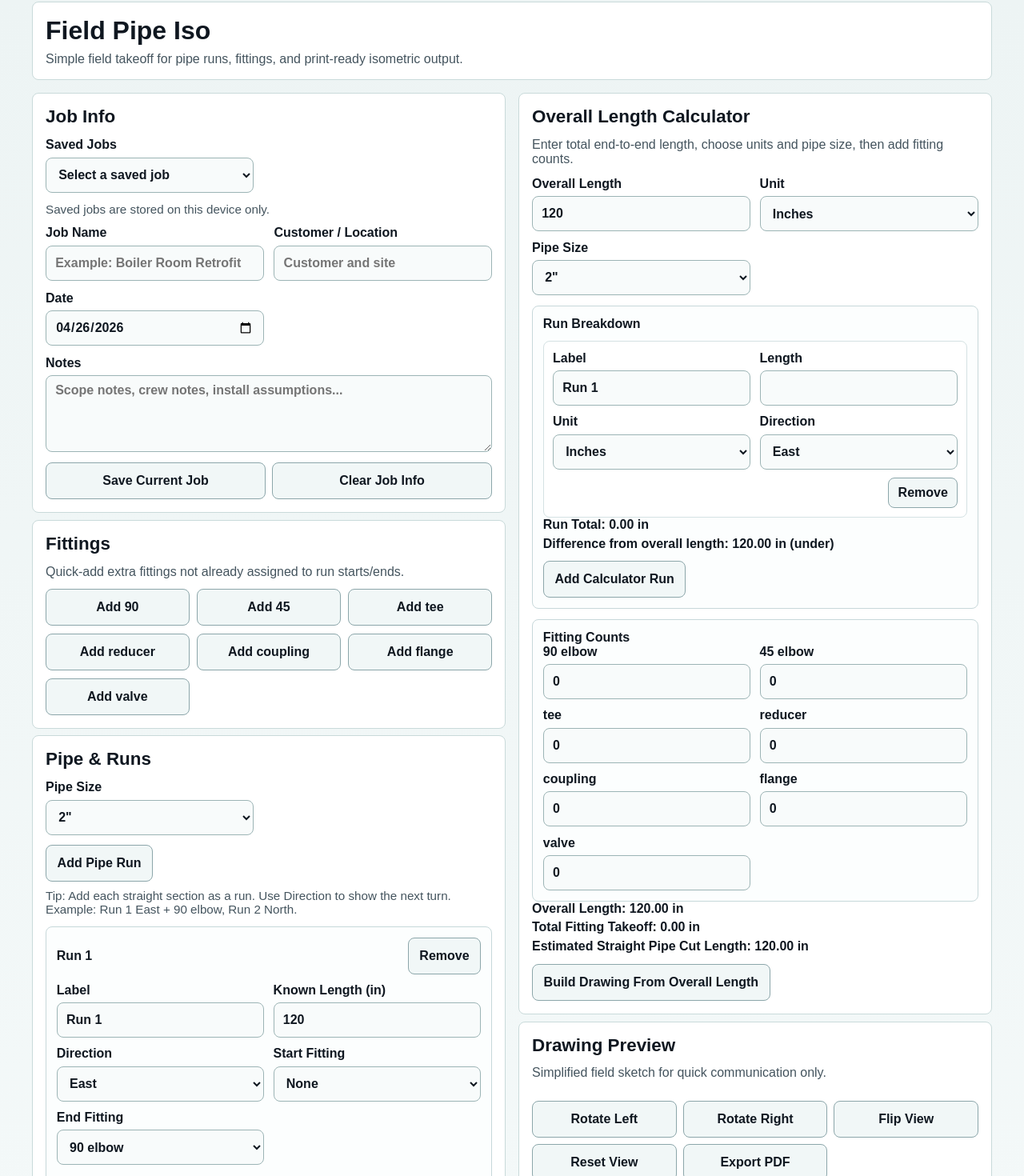
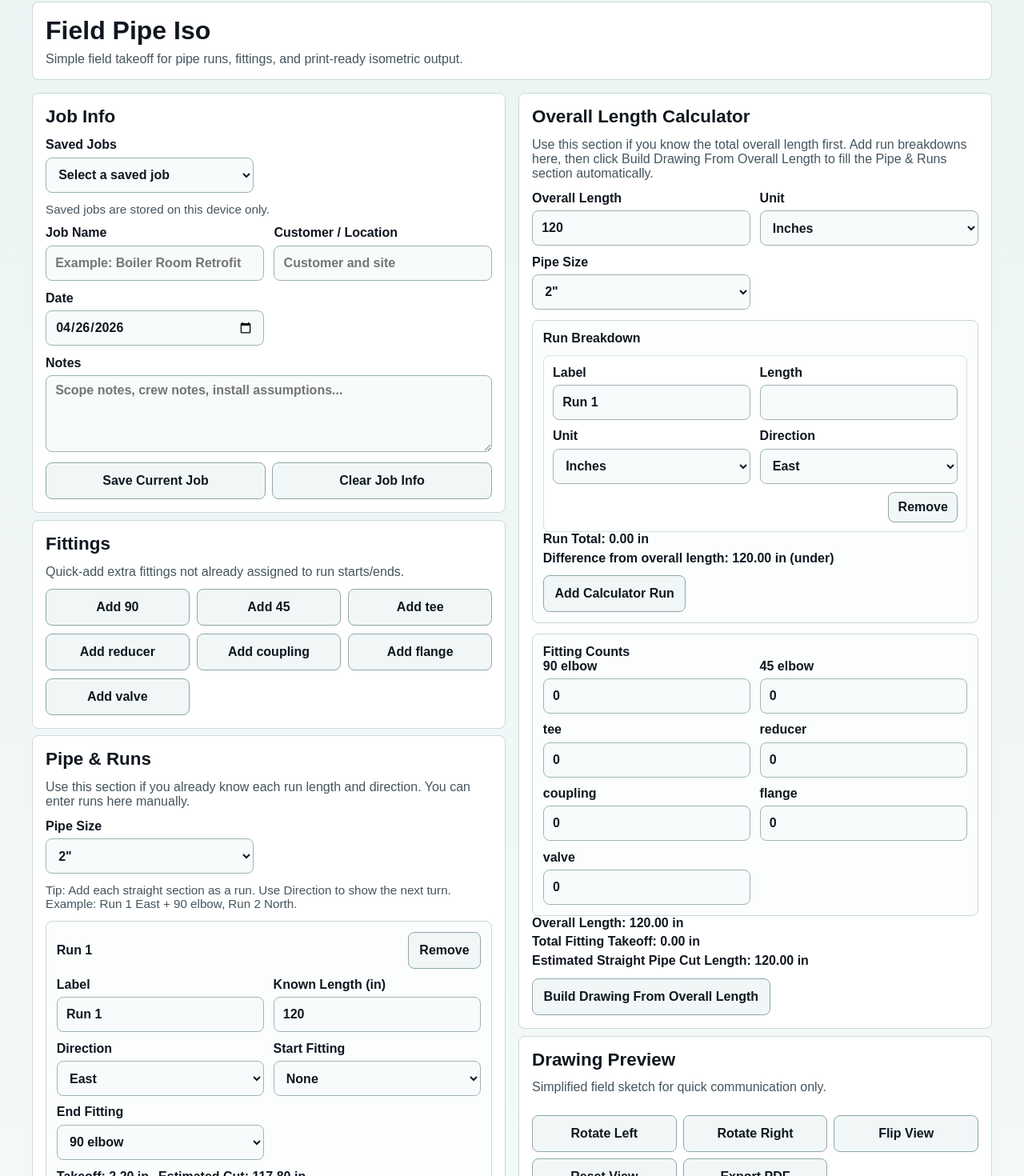
Before and after one commit to debsaisolutions-sketch/field-pipe-iso, a Next.js app: page / in a window 1280 px wide. Shown: the part 14-1484 px from the top of the page at 80% size. Built offline with nearby package versions, Linux system fonts and the light colour scheme.

Commit message:
Clarify manual pipe run flow

```diff
--- a/src/app/page.js
+++ b/src/app/page.js
@@ -620,6 +620,10 @@ export default function Home() {
 
         <section className={`${styles.panel} ${styles.pipeRunsPanel}`}>
           <h2>Pipe & Runs</h2>
+          <p className={styles.helpText}>
+            Use this section if you already know each run length and direction. You can enter
+            runs here manually.
+          </p>
           <label className={styles.inlineLabel}>
             Pipe Size
             <select value={pipeSize} onChange={(event) => setPipeSize(event.target.value)}>
@@ -630,10 +634,6 @@ export default function Home() {
               ))}
             </select>
           </label>
-
-          <button className={styles.primaryBtn} onClick={addPipeRun} type="button">
-            Add Pipe Run
-          </button>
           <p className={styles.helperNote}>
             Tip: Add each straight section as a run. Use Direction to show the next turn.
             Example: Run 1 East + 90 elbow, Run 2 North.
@@ -715,6 +715,12 @@ export default function Home() {
               </article>
             ))}
           </div>
+          <p className={styles.helperNote}>
+            The drawing updates automatically as you add or edit runs.
+          </p>
+          <button className={styles.primaryBtn} onClick={addPipeRun} type="button">
+            Add Pipe Run
+          </button>
         </section>
         </div>
 
@@ -722,7 +728,9 @@ export default function Home() {
         <section className={`${styles.panel} ${styles.overallPanel}`}>
           <h2>Overall Length Calculator</h2>
           <p className={styles.helpText}>
-            Enter total end-to-end length, choose units and pipe size, then add fitting counts.
+            Use this section if you know the total overall length first. Add run breakdowns here,
+            then click Build Drawing From Overall Length to fill the Pipe & Runs section
+            automatically.
           </p>
 
           <div className={styles.runFields}>
```
